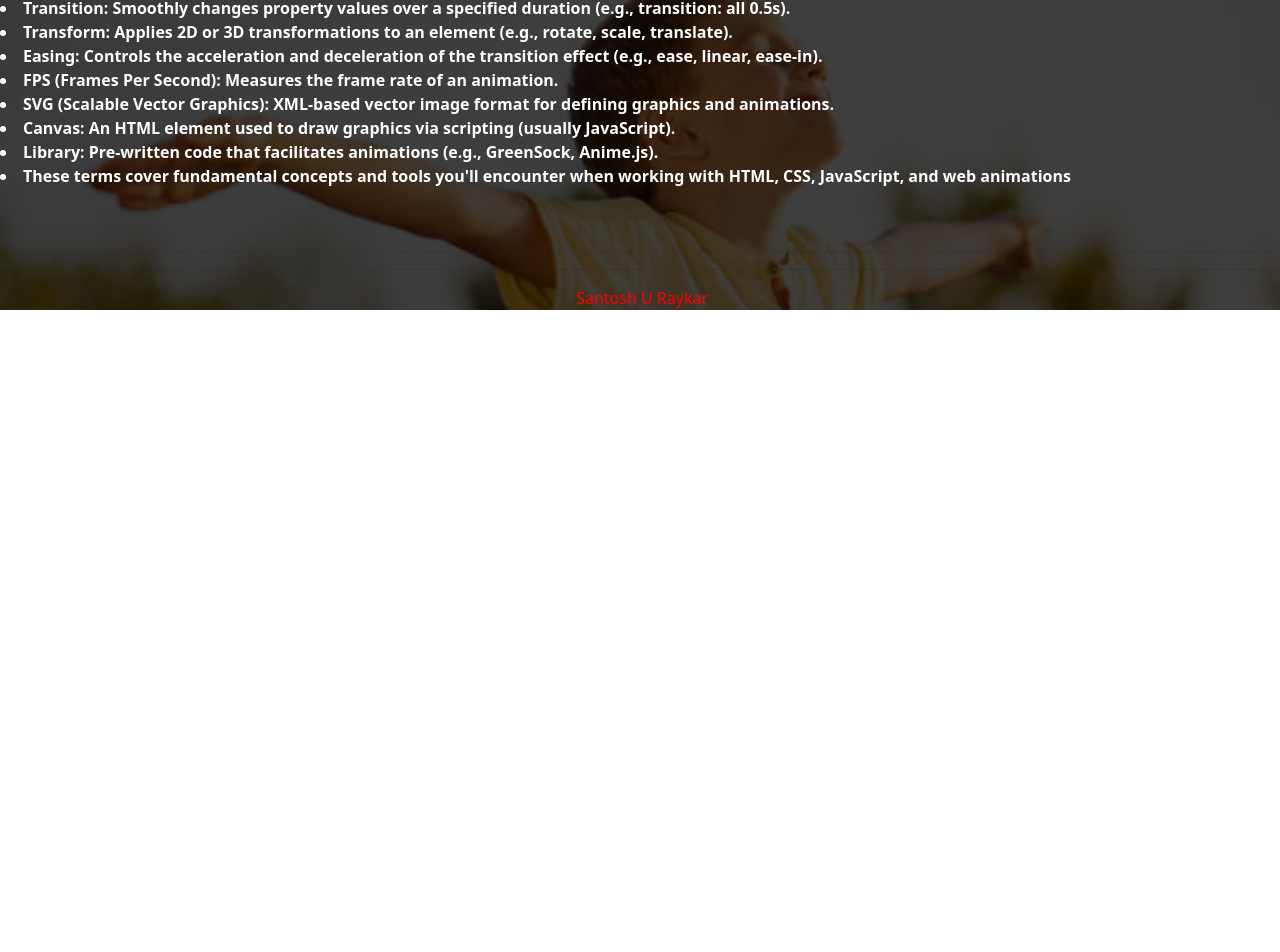
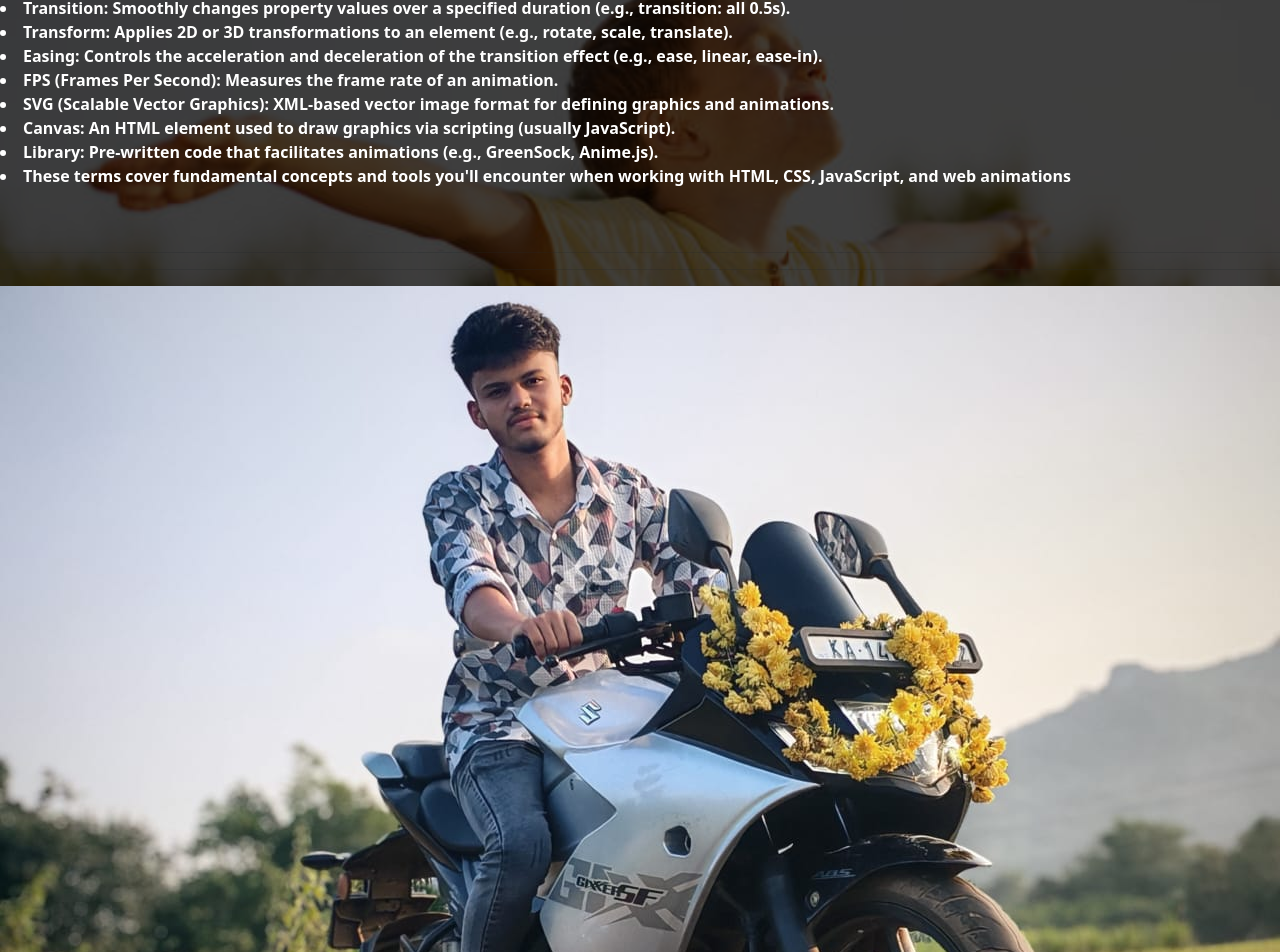
Before and after one commit to asantosha/cmanotess, a plain HTML site: page index.html in a window 1280 px wide. Shown: the part 1008-1960 px from the top of the page. Before the commit the page ends 1318 px from the top, so only its background shows below. Drawn offline with nearby package versions, Linux system fonts and the light colour scheme.

Commit message:
Update index.html

```diff
--- a/index.html
+++ b/index.html
@@ -53,6 +53,9 @@ body{
       .rt{
         text-align:center;
         color:red;
+        width:10px;
+        height:10px;
+
       }
     </style>
   </head>
@@ -194,7 +197,7 @@ These terms cover fundamental concepts and tools you'll encounter when working w
   <hr>
   <hr>
   <div class="rt">
-  <img src="img.jpg" alt=""> Santosh U Raykar</img>
+  <img src="123.jpeg" alt="">
   </div>
   </body>
 </html>
```
